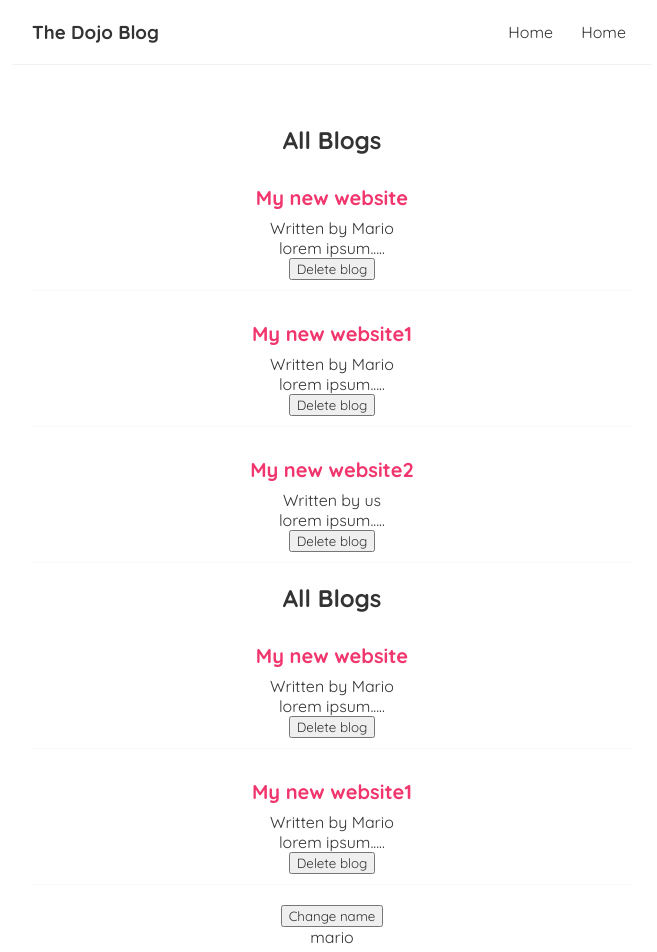
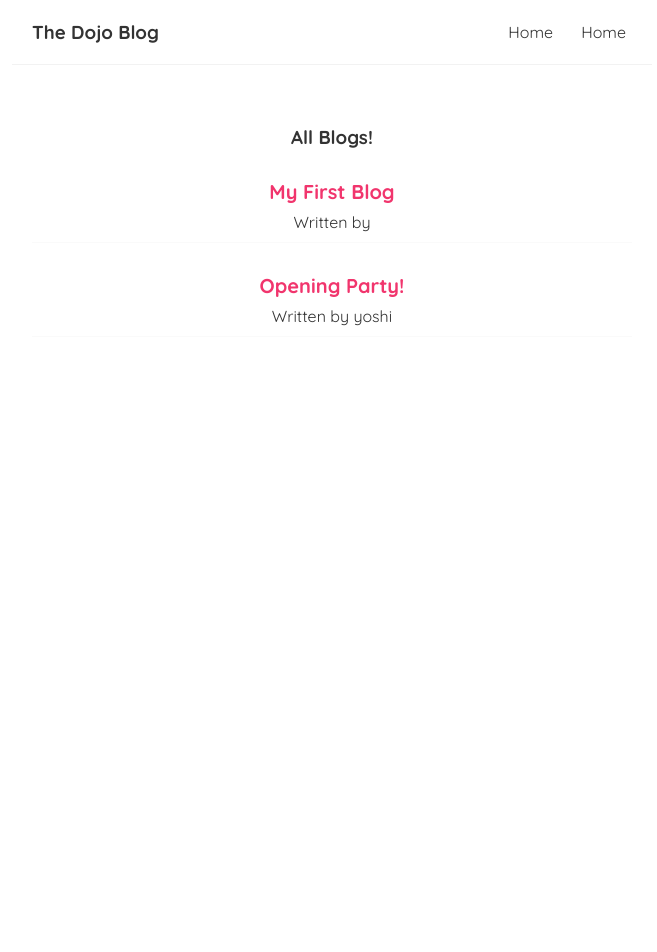
Before and after one commit to Gavin-1001/React-Tutorial_, a React (Create React App) app: page / in a window 1280 px wide. Shown: the top 952 px of the page, without its empty margins (308-965 px from the left). After the commit the page ends 800 px from the top, so only its background shows below. Built offline with nearby package versions, Linux system fonts and the light colour scheme; data requests are answered from the project's data file.

Commit message:
Finished Tutorial 17

```diff
--- a/data/db.json
+++ b/data/db.json
@@ -1,14 +1,14 @@
 {
-  "blogs" : [
+  "blogs": [
     {
       "title": "My First Blog",
-      "body": "Why do we use it?\nIt is a long established fact that a reader will be distracted ",
-      "author" : "Mario",
+      "body": "Why do we use it?It is e fro",
       "id": 1
-    },{
-      "title": "My Second Blog",
-      "body": "Why do we use it?\nIt is a long established fact that a reader will be distracted ",
-      "author" : "Yoshi",
+    },
+    {
+      "title": "Opening Party!",
+      "body": "Why do we use it?\nIt is a long est. alorum\" (The Extremes of Good and Evil) by Cicero",
+      "author": "yoshi",
       "id": 2
     }
   ]
--- a/package.json
+++ b/package.json
@@ -6,6 +6,7 @@
     "@testing-library/jest-dom": "^5.17.0",
     "@testing-library/react": "^13.4.0",
     "@testing-library/user-event": "^13.5.0",
+    "axios": "^1.4.0",
     "react": "^18.2.0",
     "react-dom": "^18.2.0",
     "react-scripts": "5.0.1",
--- a/src/components/BlogList.js
+++ b/src/components/BlogList.js
@@ -1,27 +1,20 @@
-const BlogList = ({blogs, title, handleDeleteBlog}) => {
+const BlogList = ({blogs, title}) => {
 
     // const blogs = props.blogs;
     // const title = props.title;
     //console.log(props, blogs)
 
-
-
     return (
         <div className="blog-list">
-            <h2>{title}</h2>
-            {blogs.map((blog) => ( //singular blog refers to each item in blogs array
-                <div className="blog-preview" key={blog.id}>
-                    <h2>{blog.title}</h2>
-                    <p>Written by {blog.author}</p>
-                    <p>{blog.body}</p>
-                    <button onClick={() => handleDeleteBlog(blog.id)}>Delete blog</button>
+            <h3>{title}</h3>
+            {blogs.map((blog) => (
+                <div className="blog-preview" key={blog.id} >
+                    <h2>{ blog.title }</h2>
+                    <p>Written by { blog.author }</p>
                 </div>
             ))}
         </div>
-
-    )
-
-
+    );
 }
 
 export default BlogList;
--- a/src/components/Home.js
+++ b/src/components/Home.js
@@ -1,45 +1,31 @@
-import {useEffect, useState} from "react";
+import { useEffect, useState } from "react";
 import BlogList from "./BlogList";
 
+const Home = () => {
+    const [blogs, setBlogs] = useState(null)
 
-
-const Home = () => {
-
-    const [name, setName] = useState('mario');
-
-    const [blogs, setBlogs] = useState([
-        {title: "My new website", body: 'lorem ipsum.....', author: 'Mario', id: '1'},
-        {title: "My new website1", body: 'lorem ipsum.....', author: 'Mario', id: '2'},
-        {title: "My new website2", body: 'lorem ipsum.....', author: 'us', id: '3'},
-    ]);
-
-    const handleDeleteBlog = (id) => {
-        //newBlogs filters the current array of blogs and when the button is pressed it will iterate through the array of blogs
-        //id of blog that was to be deleted will not be filtered into the newBlogs variable, then you set the newBlogs as the setBlogs
-        const newBlogs = blogs.filter(blog => blog.id !== id);
-
-        setBlogs(newBlogs);
-
-    }
-
+    // const handleDelete = (id) =>{
+    //     const newBlogs = blogs.filter(blog => blog.id !== id);
+    //     setBlogs(newBlogs);
+    // }
     useEffect(() => {
-        //the useEffect function ()=> will run everytime there is a rerender on the webpage,
-        //once initially when the component loads, and then anytime after when the data changes.
-        // best used for fetching data
-        console.log("use effect ran");
-        console.log(name)
-    }, [name]); //the useEffect will watch the name and only update when the name state has been updated, it is tied to the onclick button below
-
+        fetch('http://localhost:8000/blogs')
+            .then(res => {
+                return res.json();
+            })
+            .then(data => {
+                setBlogs(data);
+            })
+    }, [])
 
     return (
         <div className="home">
-            <BlogList blogs={blogs} title="All Blogs" handleDeleteBlog={handleDeleteBlog}/>
-            <BlogList blogs={blogs.filter((blog) => blog.author === 'Mario')} title="All Blogs"/>
-            <button onClick={() => setName('Luigi')}>Change name</button>
-            <p>{name}</p>
-             {/*Only want to filter Mario's blogs*/}
+            {/*{blogs && <BlogList blogs={blogs} />}*/}
+            {blogs &&<BlogList blogs={blogs} title="All Blogs!"  /> }
         </div>
-    );
+    )
+}
 
-}
+//npx json-server --watch data/db.json --port 8000
+
 export default Home;
```
Also changed, not shown: 1 other file (tests, documents, lock files or other folders).
